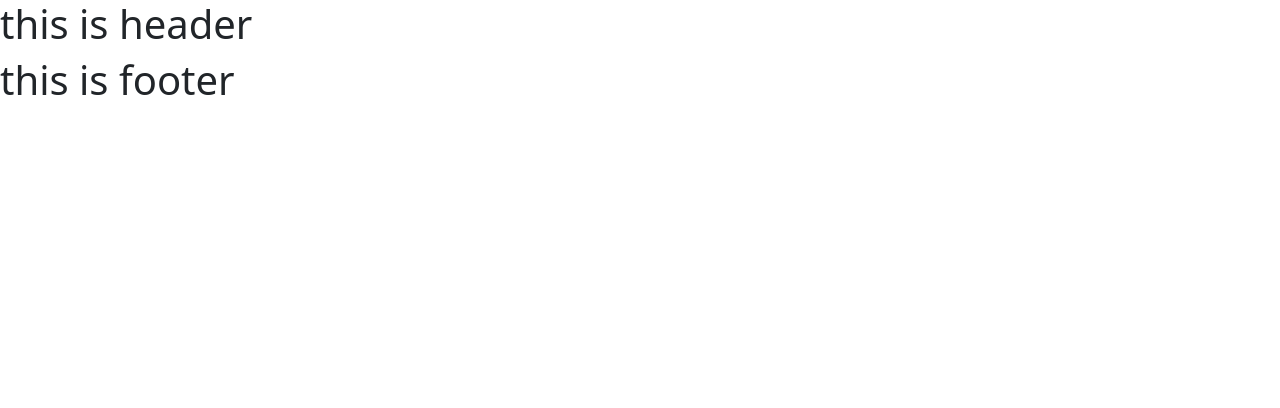
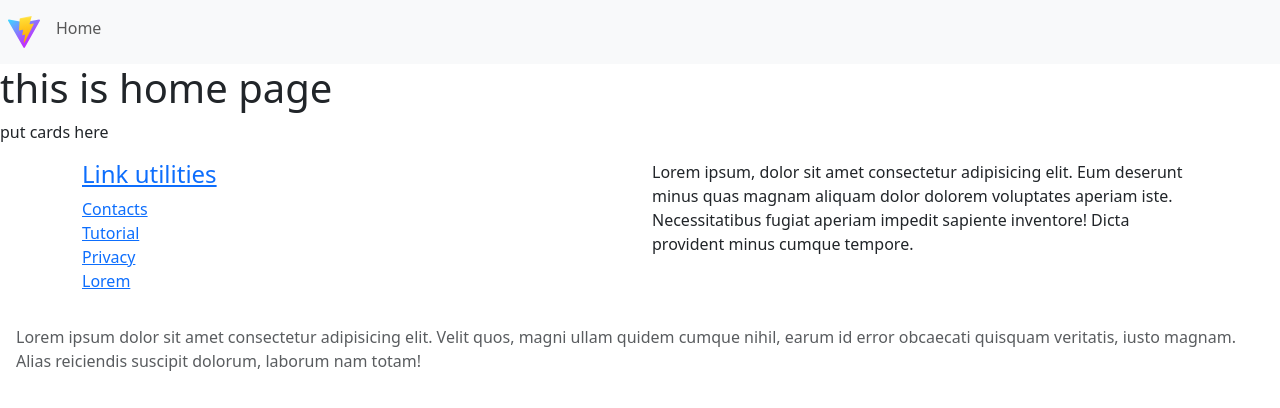
Before and after one commit to JanLascala/we-road, a React (Vite) app in the folder vite-project/: page / in a window 1280 px wide. Shown: the top 408 px of the page. Built offline with nearby package versions, Linux system fonts and the light colour scheme.

Commit message:
Refactor App component routing; fix element prop for HomePage and enhance Footer and Header components with structured layout and content

```diff
--- a/vite-project/src/App.jsx
+++ b/vite-project/src/App.jsx
@@ -10,7 +10,7 @@ function App() {
     <BrowserRouter >
       <Routes>
         <Route element={<DefaultLayout />}>
-          <Route path="/" element={HomePage} />
+          <Route path="/" Component={HomePage} />
         </Route>
       </Routes>
     </BrowserRouter>
--- a/vite-project/src/Componets/Footer.jsx
+++ b/vite-project/src/Componets/Footer.jsx
@@ -1,6 +1,35 @@
 export default function Footer() {
+
     return (
-        <h1>this is footer</h1>
+        <footer>
+            <div className="container d-flex justify-content-around align-items-center gap-3">
+                <div className="row">
+                    <div className="col-6">
+                        <ul className="list-unstyled">
+                            <li><a href="#"><h4>Link utilities</h4></a></li>
+                            <li><a href="#">Contacts</a></li>
+                            <li><a href="#">Tutorial</a></li>
+                            <li><a href="#">Privacy</a></li>
+                            <li><a href="#">Lorem</a></li>
+                        </ul>
+                    </div>
+                    <div className="col-6">
+                        <p>
+                            Lorem ipsum, dolor sit amet consectetur adipisicing elit. Eum deserunt minus quas magnam aliquam dolor dolorem voluptates aperiam iste. Necessitatibus fugiat aperiam impedit sapiente inventore! Dicta provident minus cumque tempore.
+                        </p>
+                    </div>
+                </div>
+
+
+
+
+
+            </div>
+            <p className="copyright text-muted m-3">Lorem ipsum dolor sit amet consectetur adipisicing elit. Velit quos, magni ullam quidem cumque nihil, earum id error obcaecati quisquam veritatis, iusto magnam. Alias reiciendis suscipit dolorum, laborum nam totam!</p>
+
+
+
+        </footer>
     )
 
 }
--- a/vite-project/src/Componets/Header.jsx
+++ b/vite-project/src/Componets/Header.jsx
@@ -1,6 +1,24 @@
+import { Link } from "react-router-dom";
+
 export default function Header() {
+
+
     return (
-        <h1>this is header</h1>
+        <>
+            <nav class="navbar navbar-expand navbar-light bg-light">
+                <div class="nav navbar-nav">
+                    <div className="logo">
+                        <a class="nav-item nav-link active" href="#" aria-current="page">
+                            <img src="vite.svg" alt="" />
+                        </a>
+                    </div>
+
+                    <Link class="nav-item nav-link" to="/">Home</Link>
+                </div>
+            </nav>
+        </>
+
+
     )
 
 }
```
